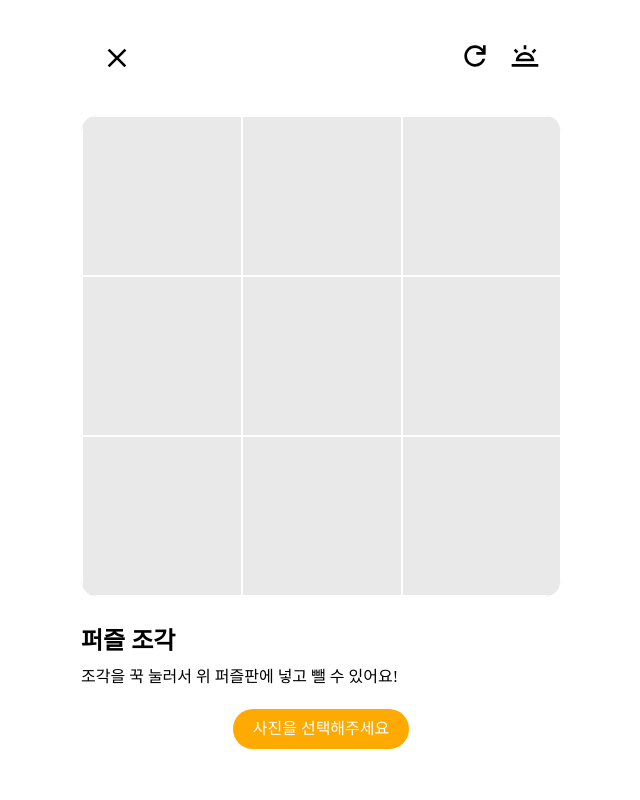
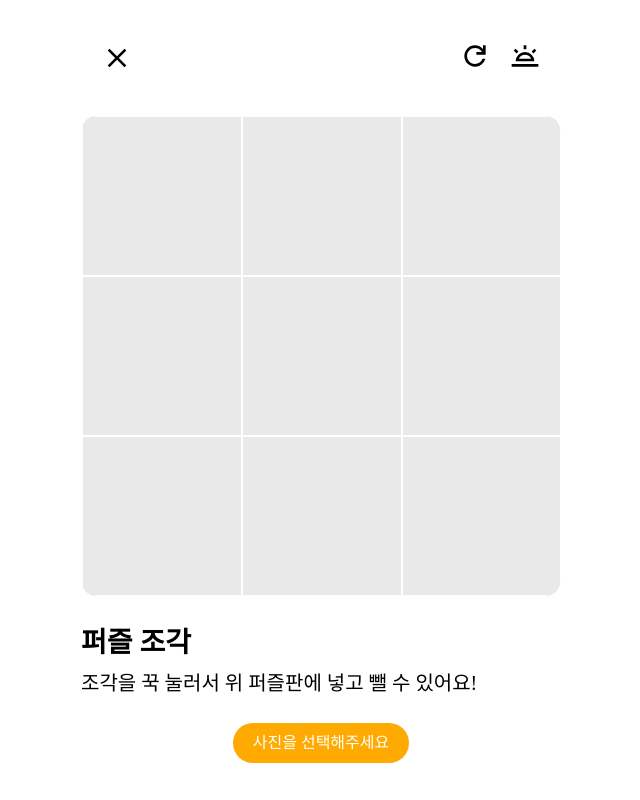
Before and after one commit to Ksechan/doggo-puzzle-game, a React (Vite) app: page / in a window 1280 px wide. Shown: the whole page, without its empty margins (319-959 px from the left). Built offline with nearby package versions, Linux system fonts and the light colour scheme.

Commit message:
[feat] add complete style

```diff
--- a/src/components/PuzzleContainer/index.tsx
+++ b/src/components/PuzzleContainer/index.tsx
@@ -1,6 +1,7 @@
+import { useRecoilValue } from "recoil";
+
 import * as Styled from "./style";
 import { puzzleCompleteState, puzzleState } from "../../atom/puzzleState";
-import { useRecoilValue } from "recoil";
 import PuzzleList from "../PuzzleList";
 import Header from "../Header";
 
@@ -13,7 +14,7 @@ const PuzzleContainer = () => {
       <Header />
       <Styled.PuzzleAreaWrap>
         <Styled.PuzzleArea
-          border={puzzleCompleteValue}
+          $isBorder={puzzleCompleteValue}
           className="dnd-drop-wrap"
         >
           {[...Array(9).keys()].map((_, index) => {
@@ -21,18 +22,22 @@ const PuzzleContainer = () => {
               <Styled.Content
                 className={`dnd-drop-area ${index}`}
                 key={index}
-                border={puzzleCompleteValue}
+                $isBorder={puzzleCompleteValue}
               />
             );
           })}
         </Styled.PuzzleArea>
         <div className="item-wrap"></div>
-        <Styled.Title>
+        <Styled.Title
+          $complete={puzzleCompleteValue && puzzleValue.length === 0}
+        >
           {puzzleCompleteValue && puzzleValue.length === 0
             ? "축하합니다!"
             : "퍼즐 조각"}
         </Styled.Title>
-        <Styled.subtitle>
+        <Styled.subtitle
+          $complete={puzzleCompleteValue && puzzleValue.length === 0}
+        >
           {puzzleCompleteValue && puzzleValue.length === 0
             ? "퍼즐 맞추기에 성공하셨습니다!!"
             : "조각을 꾹 눌러서 위 퍼즐판에 넣고 뺄 수 있어요!"}
--- a/src/components/PuzzleContainer/style.tsx
+++ b/src/components/PuzzleContainer/style.tsx
@@ -1,4 +1,4 @@
-import styled from "styled-components";
+import styled, { css, keyframes } from "styled-components";
 
 export const PuzzleAreaWrap = styled.div`
   display: flex;
@@ -7,14 +7,14 @@ export const PuzzleAreaWrap = styled.div`
   justify-content: center;
 `;
 
-export const PuzzleArea = styled.div<{ border?: boolean }>`
+export const PuzzleArea = styled.div<{ $isBorder?: boolean }>`
   background-color: #cccccc;
   display: grid;
   grid-template-columns: 1fr 1fr 1fr;
   grid-template-rows: 1fr 1fr 1fr;
   width: 345px;
   border-radius: 16px;
-  border: ${({ border }) => (border ? "none" : "1px solid #ffffff")};
+  border: ${({ $isBorder }) => ($isBorder ? "none" : "1px solid #ffffff")};
   overflow: hidden;
 
   @media screen and (min-width: 1024px) {
@@ -22,11 +22,11 @@ export const PuzzleArea = styled.div<{ border?: boolean }>`
   }
 `;
 
-export const Content = styled.div<{ border: boolean }>`
+export const Content = styled.div<{ $isBorder: boolean }>`
   background-color: #e9e9e9;
   width: 115px;
   height: 115px;
-  border: ${({ border }) => (border ? "none" : "1px solid #ffffff")};
+  border: ${({ $isBorder }) => ($isBorder ? "none" : "1px solid #ffffff")};
   box-sizing: border-box;
 
   @media screen and (min-width: 1024px) {
@@ -43,14 +43,60 @@ export const Container = styled.div`
   width: 100%;
 `;
 
-export const Title = styled.p`
+const completeTitle = keyframes`
+  0% {
+    color: red;
+    transform: rotate(4deg);
+  }
+  25% {
+    color: green;
+    transform: rotate(2deg);
+  }
+  50% {
+    color: red;
+    transform: rotate(0deg);
+  }
+  75% {
+    color: green;
+    transform: rotate(-2deg);
+  }
+  100% {
+    color: red;
+    transform: rotate(-4deg);
+  }
+`;
+
+export const Title = styled.p<{ $complete: boolean }>`
   font-size: 24px;
   font-weight: 700;
   margin: 32px 0 16px;
+  ${({ $complete }) =>
+    $complete &&
+    css`
+      text-align: center;
+      width: 100%;
+      animation: ${completeTitle} 0.6s 1s infinite linear alternate;
+    `}
+
+  @media screen and (min-width: 1024px) {
+    font-size: 28px;
+  }
 `;
 
-export const subtitle = styled.p`
+export const subtitle = styled.p<{ $complete: boolean }>`
   margin-bottom: 24px;
+  font-size: 14px;
+  ${({ $complete }) =>
+    $complete &&
+    css`
+      text-align: center;
+      width: 100%;
+    `}
+
+  @media screen and (min-width: 1024px) {
+    font-size: 20px;
+    margin-bottom: 30px;
+  }
 `;
 
 export const Retry = styled.button`
@@ -62,6 +108,10 @@ export const Retry = styled.button`
   text-align: center;
   border: none;
   cursor: pointer;
+
+  @media screen and (min-width: 1024px) {
+    font-size: 20px;
+  }
 `;
 
 export const RetryButtonWrap = styled.div`
```
